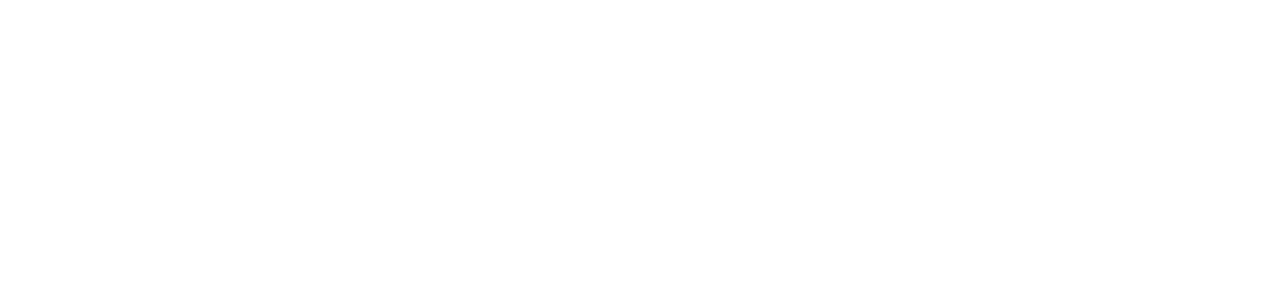
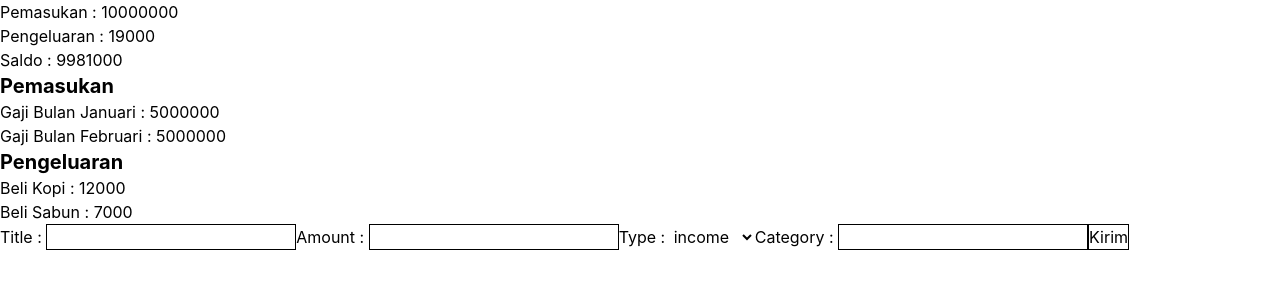
Before and after one commit to KurniaRahman412/personal-finance-tracker, a React (Vite) app: page / in a window 1280 px wide. Shown: the top 300 px of the page. Built offline with nearby package versions, Linux system fonts and the light colour scheme.

Commit message:
State baru, totals, income, expense, form(belum selesai)

```diff
--- a/src/App.jsx
+++ b/src/App.jsx
@@ -1,6 +1,84 @@
+import { useState } from "react"
+
 function App(){
-  return(
-    <></>
+  const [transaction, setTransaction] = useState([
+  {
+    "id": "v1-a2b3c",
+    "title": "Gaji Bulan Januari",
+    "amount": 5000000,
+    "type": "income",
+    "category": "Work",
+    "date": "2026-01-10"
+  },
+  {
+    "id": "v1-a2b3d",
+    "title": "Gaji Bulan Februari",
+    "amount": 5000000,
+    "type": "income",
+    "category": "Work",
+    "date": "2026-02-10"
+  },
+  {
+    "id": "v1-d4e5f",
+    "title": "Beli Kopi",
+    "amount": 12000,
+    "type": "expense",
+    "category": "Food",
+    "date": "2026-03-12"
+  },
+  {
+    "id": "v1-d4e5g",
+    "title": "Beli Sabun",
+    "amount": 7000,
+    "type": "expense",
+    "category": "Food",
+    "date": "2026-03-12"
+  }
+])
+
+  const totals = transaction.reduce((acc, curr) => {
+    if( curr.type === "income"){
+      acc.income += curr.amount
+    } else if( curr.type === "expense"){
+      acc.expense += curr.amount
+    }
+    return acc
+  }, {income: 0, expense: 0})
+
+  const income = transaction.filter((t)=> t.type === "income")
+  const expense = transaction.filter((t)=> t.type === "expense")
+return(
+    <div>
+      <p>Pemasukan : {totals.income}</p>
+      <p>Pengeluaran : {totals.expense}</p>
+      <p>Saldo : {totals.income - totals.expense}</p>
+      <h3 className="text-xl font-bold">Pemasukan</h3>
+      <ul>
+        {income.map((item)=> (
+          <li>{item.title} : {item.amount}</li>
+        ))}
+      </ul>
+        <h3 className="text-xl font-bold">Pengeluaran</h3>
+      <ul>
+        {expense.map((item)=> (
+          <li>{item.title} : {item.amount}</li>
+        ))}
+      </ul>
+      <form>
+        <label for="title">Title : </label>
+        <input id="title" type="text" className="border"></input>
+        <label for="amount">Amount : </label>
+        <input id="amount" type="text" className="border"></input>
+        <label for="type">Type : </label>
+        <select id="type">
+          <option value="income">income</option>
+          <option value="expense">expense</option>
+        </select>
+        <label for="category">Category : </label>
+        <input id="category" type="text" className="border"></input>
+        <button type="submit" className="border">Kirim</button>
+      </form>
+    </div>
   )
 }
 export default App
```
Also changed, not shown: src/components/Dashboard.jsx (added), src/components/ExpenseChart.jsx (added), src/components/TransactionForm.jsx (added), src/components/TransactionList.jsx (added), src/hooks/useLocalStorage.js (added), src/utils/formatCurrency.js (added).
